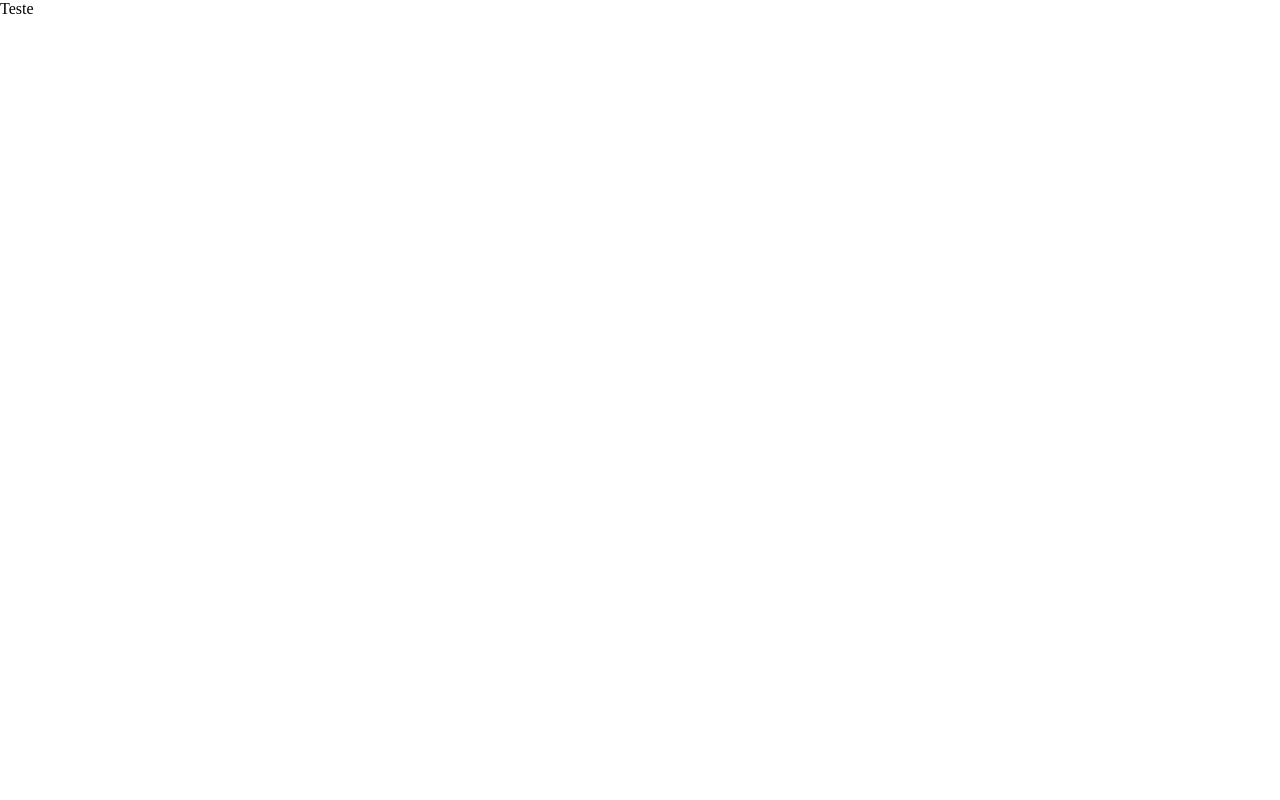
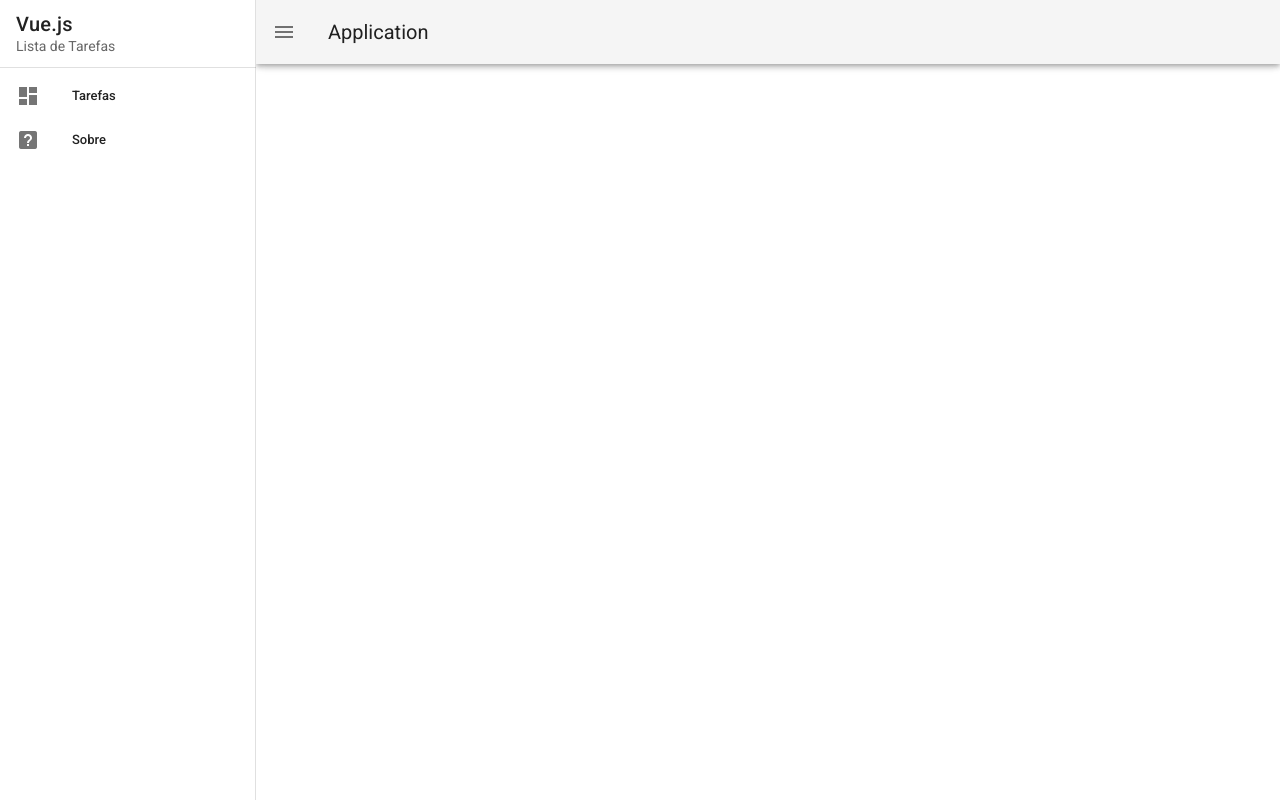
Before and after one commit to desenvolveronica/Vue-List, a Vue app: page / in a window 1280 px wide. Built offline with nearby package versions, Linux system fonts and the light colour scheme.

Commit message:
Menu lateral

```diff
--- a/src/App.vue
+++ b/src/App.vue
@@ -1,15 +1,62 @@
 <template>
-  <div>Teste</div>
+  <v-app id="inspire">
+
+    <v-navigation-drawer
+      v-model="drawer"
+      app
+    >
+      <v-list-item>
+        <v-list-item-content>
+          <v-list-item-title class="text-h6">
+            Vue.js
+          </v-list-item-title>
+          <v-list-item-subtitle>
+            Lista de Tarefas
+          </v-list-item-subtitle>
+        </v-list-item-content>
+      </v-list-item>
+
+      <v-divider></v-divider>
+
+      <v-list
+        dense
+        nav
+      >
+        <v-list-item
+          v-for="item in items"
+          :key="item.title"
+          link
+        >
+          <v-list-item-icon>
+            <v-icon>{{ item.icon }}</v-icon>
+          </v-list-item-icon>
+
+          <v-list-item-content>
+            <v-list-item-title>{{ item.title }}</v-list-item-title>
+          </v-list-item-content>
+        </v-list-item>
+      </v-list>
+    </v-navigation-drawer>
+
+    <v-app-bar app>
+      <v-app-bar-nav-icon @click="drawer = !drawer"></v-app-bar-nav-icon>
+
+      <v-toolbar-title>Application</v-toolbar-title>
+    </v-app-bar>
+
+    <v-main>
+      <!--  -->
+    </v-main>
+  </v-app>
 </template>
 
 <script>
   export default {
-  components: {  },
     data: () => ({
       drawer: null,
       items: [
-          { title: 'Tarefas', icon: 'mdi-view-dashboard', to:'/' },
-          { title: 'Sobre', icon: 'mdi-help-box', to:'/sobre'  },
+          { title: 'Tarefas', icon: 'mdi-view-dashboard' },
+          { title: 'Sobre', icon: 'mdi-help-box' },
         ],
     }),
   }
```
